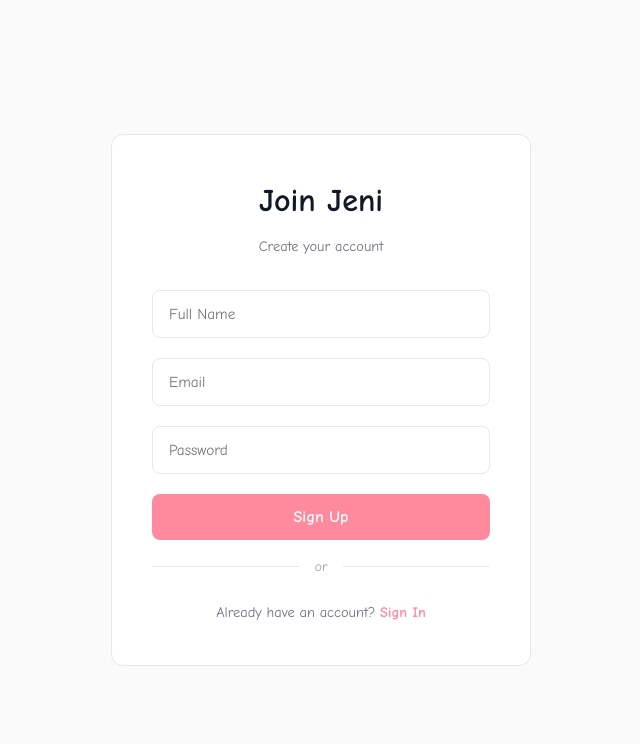
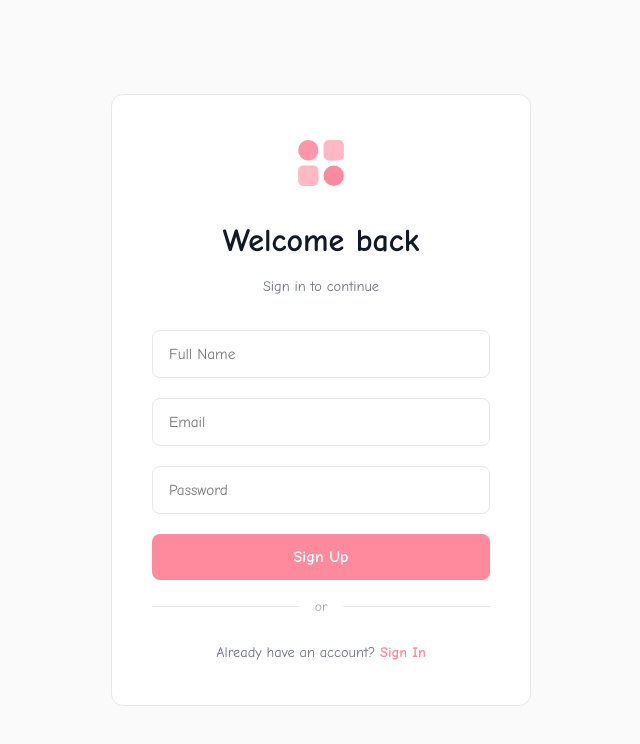
Before and after one commit to JayRathore10/Jeni, a React (Vite) app in the folder client/: page /signup in a window 1280 px wide. Shown: the top 744 px of the page, without its empty margins (319-959 px from the left). Built offline with nearby package versions, Linux system fonts and the light colour scheme; a web font is replaced by a local one.

Commit message:
Minor animation change in loadingScreen

```diff
--- a/client/src/App.css
+++ b/client/src/App.css
@@ -23,7 +23,7 @@
 }
 
 .sq-2 {
-  animation: pulse 1.4s infinite 0.15s;
+  animation: pulse 1.4s infinite 0.3s;
 }
 
 .sq-3 {
@@ -31,7 +31,7 @@
 }
 
 .sq-4 {
-  animation: pulse 1.4s infinite 0.45s;
+  animation: pulse 1.4s infinite ;
 }
 
 .ap-loading-text {
--- a/client/src/App.tsx
+++ b/client/src/App.tsx
@@ -24,10 +24,10 @@ const LoadingScreen = () => (
   <div className="ap-loading-container">
     <div className="ap-loading-logo">
       <svg width="72" height="72" viewBox="0 0 22 22" fill="none">
-        <rect className="logo-square sq-1" x="2" y="2" width="8" height="8" rx="2" fill="currentColor" />
+        <rect className="logo-square sq-1" x="2" y="2" width="8" height="8" rx="5" fill="currentColor" />
         <rect className="logo-square sq-2" x="12" y="2" width="8" height="8" rx="2" fill="currentColor" />
         <rect className="logo-square sq-3" x="2" y="12" width="8" height="8" rx="2" fill="currentColor" />
-        <rect className="logo-square sq-4" x="12" y="12" width="8" height="8" rx="2" fill="currentColor" />
+        <rect className="logo-square sq-4" x="12" y="12" width="8" height="8" rx="5" fill="currentColor" />
       </svg>
     </div>
 
--- a/client/src/pages/Auth/SignUp.tsx
+++ b/client/src/pages/Auth/SignUp.tsx
@@ -15,8 +15,19 @@ export const SignUp: React.FC = () => {
     <div className="auth-container">
       <div className="auth-card">
         <div className="auth-header">
-          <h1>Join Jeni</h1>
-          <p>Create your account</p>
+          <div className="auth-logo">
+            <span className="auth-logo-icon">
+              <svg width="56" height="56" viewBox="0 0 22 22" fill="none">
+                <rect x="2" y="2" width="8" height="8" rx="5" fill="currentColor" opacity="0.9" />
+                <rect x="12" y="2" width="8" height="8" rx="2" fill="currentColor" opacity="0.6" />
+                <rect x="2" y="12" width="8" height="8" rx="2" fill="currentColor" opacity="0.6" />
+                <rect x="12" y="12" width="8" height="8" rx="5" fill="currentColor" />
+              </svg>
+            </span>
+          </div>
+
+          <h1>Welcome back</h1>
+          <p>Sign in to continue</p>
         </div>
         <form className="auth-form" onSubmit={handleSubmit}>
           <input
```
